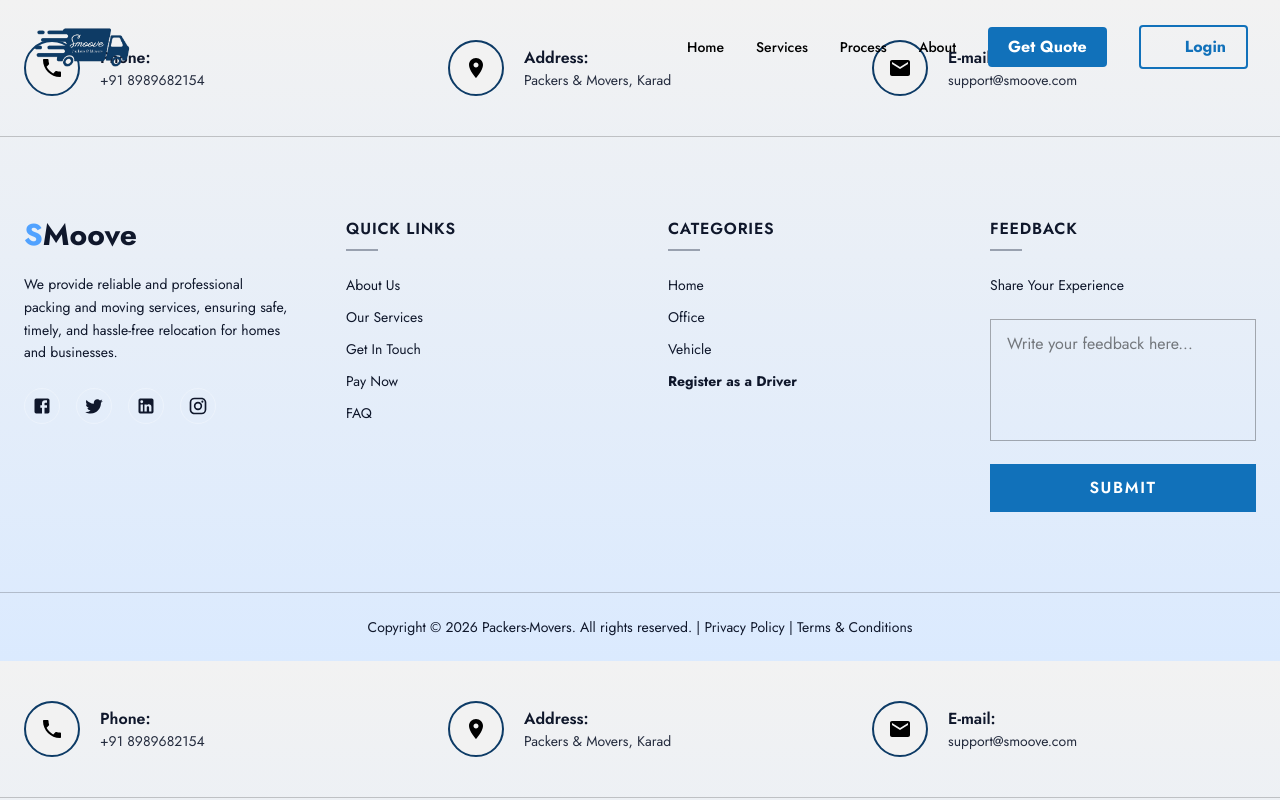
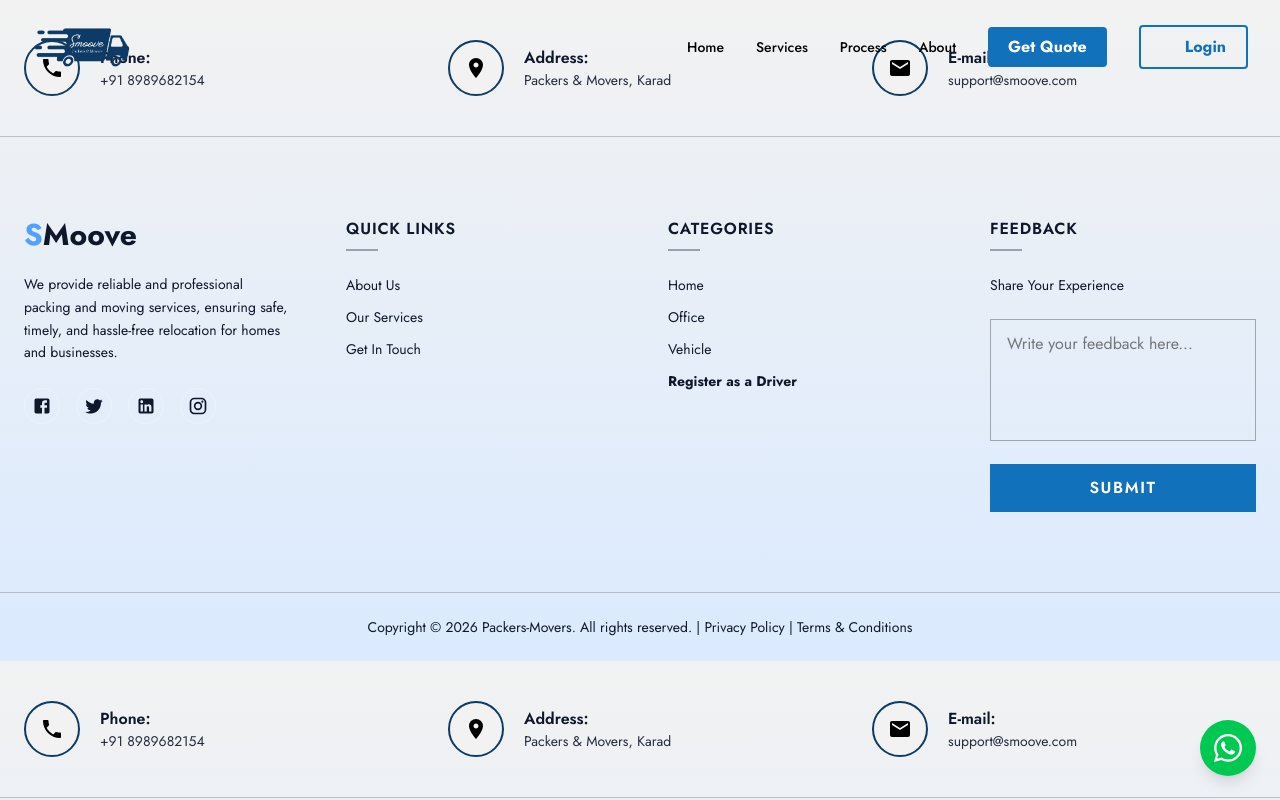
Before and after one commit to kd4-vaibhavi-92455/project, a React (Vite) app in the folder packers-and-movers/: page /footer in a window 1280 px wide. Shown: the top 800 px of the page. Built offline with nearby package versions, Linux system fonts and the light colour scheme; some icons are missing.

Commit message:
added whatsapp icon

```diff
--- a/packers-and-movers/package.json
+++ b/packers-and-movers/package.json
@@ -20,6 +20,7 @@
     "framer-motion": "^12.28.1",
     "react": "^19.2.0",
     "react-dom": "^19.2.0",
+    "react-icons": "^5.5.0",
     "react-router": "^7.12.0",
     "tailwindcss": "^4.1.17"
   },
--- a/packers-and-movers/src/components/common/Footer.jsx
+++ b/packers-and-movers/src/components/common/Footer.jsx
@@ -50,15 +50,24 @@ const Footer = () => {
           </p>
 
           <div className="flex gap-4">
-            {[Facebook, Twitter, LinkedIn, Instagram].map((Icon, i) => (
-              <div
+            {[
+              { Icon: Facebook, url: "https://www.facebook.com" },
+              { Icon: Twitter, url: "https://www.twitter.com" },
+              { Icon: LinkedIn, url: "https://www.linkedin.com" },
+              { Icon: Instagram, url: "https://www.instagram.com" },
+            ].map(({ Icon, url }, i) => (
+              <a
                 key={i}
+                href={url}
+                target="_blank"
+                rel="noopener noreferrer"
                 className="w-9 h-9 rounded-full border border-white/30 flex items-center justify-center hover:bg-yellow-400 hover:text-black transition"
               >
                 <Icon fontSize="small" />
-              </div>
+              </a>
             ))}
           </div>
+
         </div>
 
         {/* QUICK LINKS */}
@@ -71,8 +80,8 @@ const Footer = () => {
             <li>About Us</li>
             <li>Our Services</li>
             <li>Get In Touch</li>
-            <li>Pay Now</li>
-            <li>FAQ</li>
+            {/* <li>Pay Now</li>
+            <li>FAQ</li> */}
           </ul>
         </div>
 
--- a/packers-and-movers/src/layouts/PublicLayout.jsx
+++ b/packers-and-movers/src/layouts/PublicLayout.jsx
@@ -1,6 +1,8 @@
 import { Outlet } from "react-router";
 import Navbar from "../components/layout/Navbar";
 import Footer from "../components/common/Footer";
+import { FaWhatsapp } from "react-icons/fa";
+
 
 function PublicLayout() {
   return (
@@ -8,6 +10,16 @@ function PublicLayout() {
       <Navbar />
       <Outlet />
       <Footer />
+      <a
+        href="https://wa.me/8989682154?text=Hello!%20I%20want%20to%20know%20more"
+        target="_blank"
+        rel="noopener noreferrer"
+        className="fixed bottom-6 right-6 w-14 h-14 bg-green-500 hover:bg-green-600 text-white rounded-full flex items-center justify-center shadow-lg transition-transform transform hover:scale-110 z-50"
+      >
+        <FaWhatsapp className="w-8 h-8" />
+      </a>
+
+
     </div>
   );
 }
```
Also changed, not shown: 1 other file (tests, documents, lock files or other folders).
